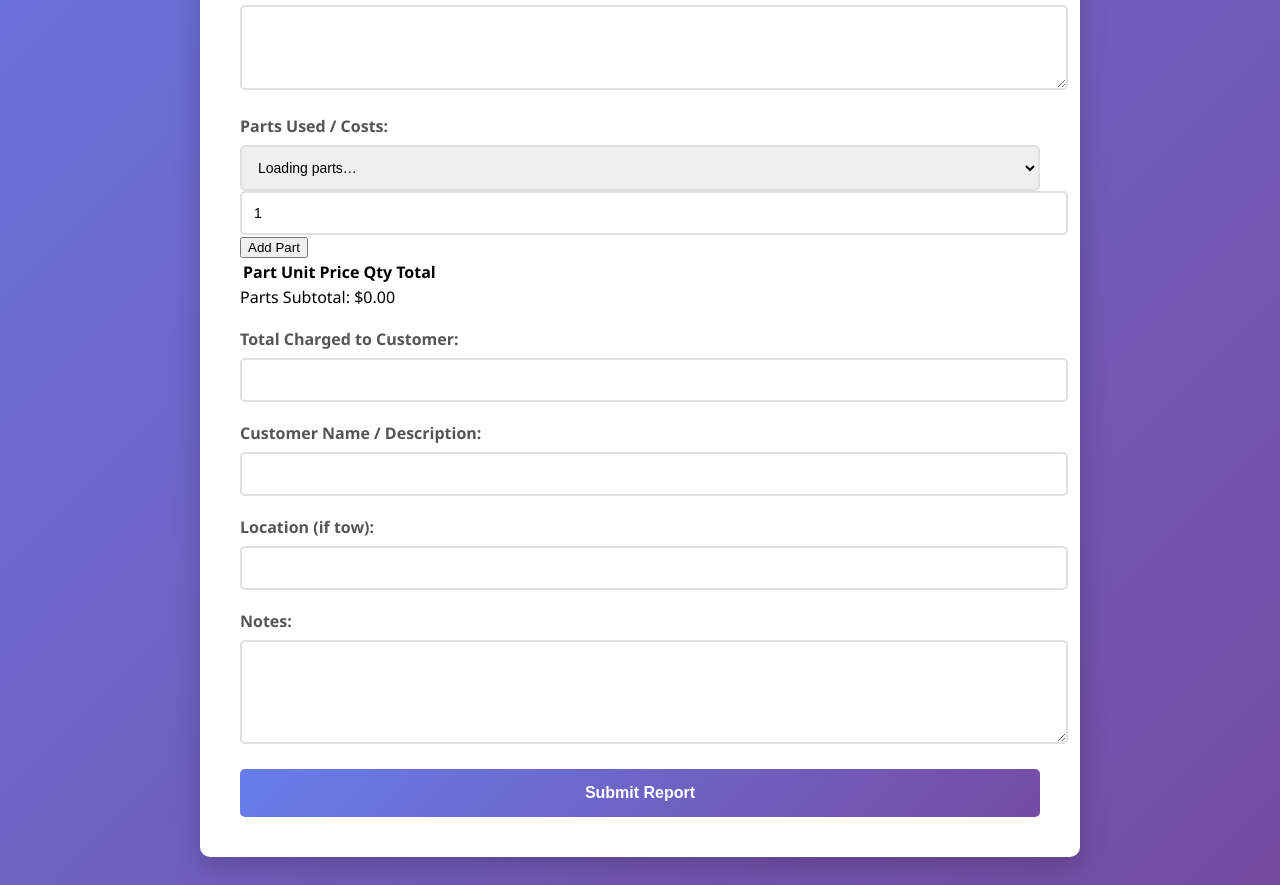
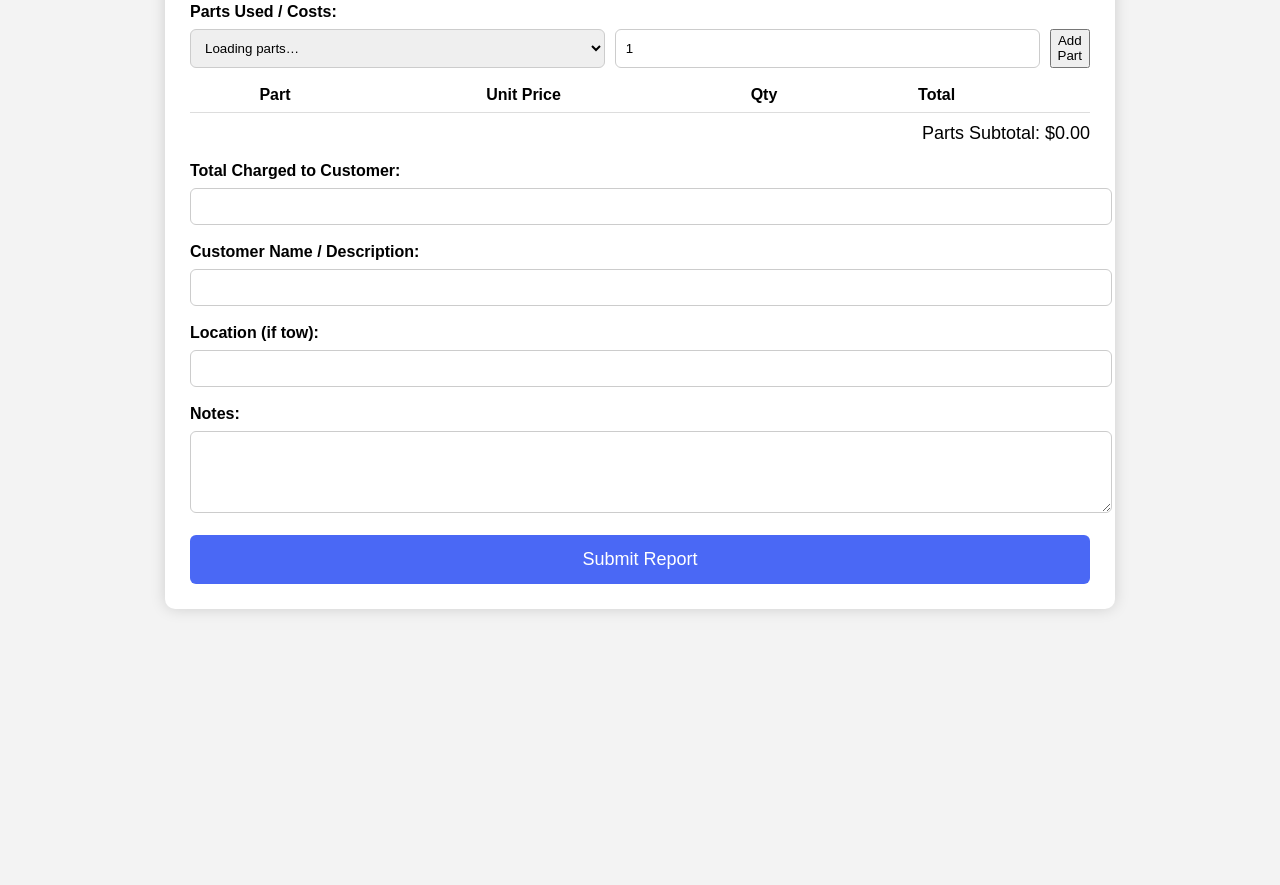
Before and after one commit to CRRPPitstop/workorder, a plain HTML site: page index.html in a window 1280 px wide. Shown: the part 658-1543 px from the top of the page. After the commit the page ends 1295 px from the top, so only its background shows below. Drawn offline with Linux system fonts and the light colour scheme.

Commit message:
Update style.css

```diff
--- a/style.css
+++ b/style.css
@@ -1,155 +1,90 @@
-
-<style id="embeddedCSS">
-* {
-    margin: 0;
-    padding: 0;
-    box-sizing: border-box;
-}
-
 body {
-    font-family: 'Segoe UI', Tahoma, Geneva, Verdana, sans-serif;
-    background: linear-gradient(135deg, #667eea 0%, #764ba2 100%);
-    min-height: 100vh;
+    font-family: Arial, sans-serif;
+    background: #f3f3f3;
     padding: 20px;
 }
 
 .container {
-    max-width: 800px;
-    margin: 0 auto;
-    background: white;
-    padding: 40px;
+    max-width: 900px;
+    margin: auto;
+    background: #fff;
+    padding: 25px;
     border-radius: 10px;
-    box-shadow: 0 10px 30px rgba(0, 0, 0, 0.2);
+    box-shadow: 0 0 15px rgba(0,0,0,0.15);
 }
 
 h1 {
-    color: #333;
     text-align: center;
-    margin-bottom: 30px;
-    font-size: 28px;
+    margin-bottom: 20px;
 }
 
 .form-group {
-    margin-bottom: 20px;
+    margin-bottom: 18px;
 }
 
 label {
     display: block;
+    font-weight: 600;
     margin-bottom: 8px;
-    color: #555;
-    font-weight: 600;
 }
 
-input[type="text"],
-input[type="date"],
-input[type="time"],
-input[type="number"],
-input[type="url"],
-select,
-textarea {
+input, select, textarea {
     width: 100%;
-    padding: 12px;
-    border: 2px solid #e0e0e0;
-    border-radius: 5px;
-    font-size: 14px;
-    transition: border-color 0.3s;
+    padding: 10px;
+    border-radius: 6px;
+    border: 1px solid #ccc;
 }
 
-input:focus,
-select:focus,
-textarea:focus {
-    outline: none;
-    border-color: #667eea;
-}
+textarea { resize: vertical; }
 
-textarea {
-    resize: vertical;
-    font-family: inherit;
-}
-
-.part-entry {
+/* Parts System */
+.parts-select-row {
     display: flex;
     gap: 10px;
     margin-bottom: 10px;
-    align-items: center;
 }
 
-.part-name {
-    flex: 2;
+#partsTable {
+    width: 100%;
+    border-collapse: collapse;
+    margin-top: 10px;
 }
 
-.part-cost {
-    flex: 1;
+#partsTable th, #partsTable td {
+    border-bottom: 1px solid #ddd;
+    padding: 8px;
 }
 
-.remove-part {
-    padding: 10px 15px;
-    background: #ff4757;
-    color: white;
-    border: none;
-    border-radius: 5px;
-    cursor: pointer;
-    font-size: 14px;
-    transition: background 0.3s;
-}
-
-.remove-part:hover {
-    background: #ee5a6f;
-}
-
-#addPart {
-    padding: 10px 20px;
-    background: #5f27cd;
-    color: white;
-    border: none;
-    border-radius: 5px;
-    cursor: pointer;
-    font-size: 14px;
-    transition: background 0.3s;
-}
-
-#addPart:hover {
-    background: #341f97;
+.parts-summary {
+    text-align: right;
+    margin-top: 10px;
+    font-size: 18px;
 }
 
 .submit-btn {
     width: 100%;
-    padding: 15px;
-    background: linear-gradient(135deg, #667eea 0%, #764ba2 100%);
+    padding: 14px;
+    background: #4a68f5;
     color: white;
     border: none;
-    border-radius: 5px;
-    font-size: 16px;
-    font-weight: 600;
+    border-radius: 6px;
     cursor: pointer;
-    transition: transform 0.2s;
-}
-
-.submit-btn:hover {
-    transform: translateY(-2px);
-    box-shadow: 0 5px 15px rgba(102, 126, 234, 0.4);
+    font-size: 18px;
 }
 
 .message {
+    text-align: center;
     margin-top: 20px;
-    padding: 15px;
-    border-radius: 5px;
-    text-align: center;
-    font-weight: 600;
+    font-weight: bold;
     display: none;
 }
 
 .message.success {
-    background: #d4edda;
-    color: #155724;
-    border: 1px solid #c3e6cb;
     display: block;
+    color: green;
 }
 
 .message.error {
-    background: #f8d7da;
-    color: #721c24;
-    border: 1px solid #f5c6cb;
     display: block;
+    color: red;
 }
-</style>
```
